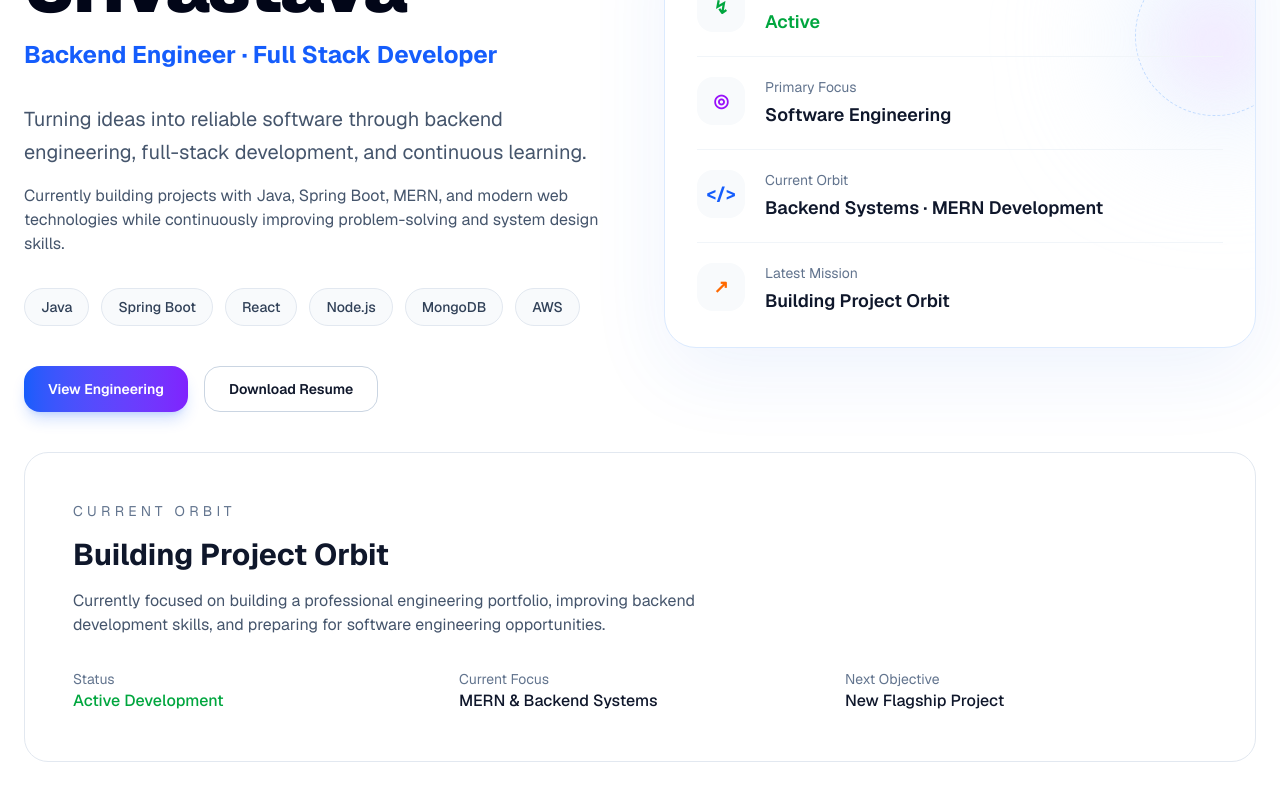
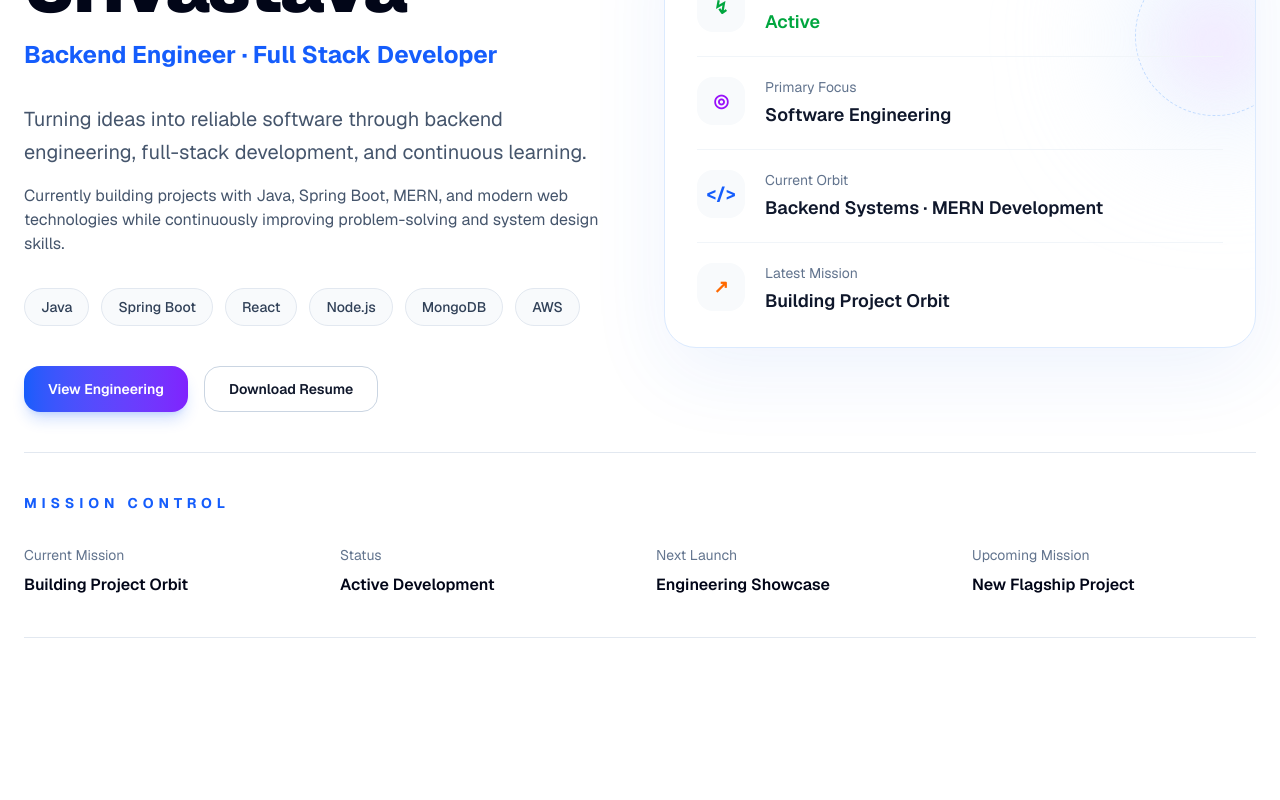
Before and after one commit to HARSHITA-SRIVASTAVA/project-orbit, a Next.js app: page / in a window 1280 px wide. Shown: the part 364-1164 px from the top of the page. After the commit the page ends 1082 px from the top, so only its background shows below. Built offline with nearby package versions, Linux system fonts and the light colour scheme.

Commit message:
feat:added mission control strip

```diff
--- a/components/home/CurrentOrbit.tsx
+++ b/components/home/CurrentOrbit.tsx
@@ -1,45 +1,42 @@
 import Container from "@/components/layout/Container";
+
+const missionItems = [
+  {
+    label: "Current Mission",
+    value: "Building Project Orbit",
+  },
+  {
+    label: "Status",
+    value: "Active Development",
+  },
+  {
+    label: "Next Launch",
+    value: "Engineering Showcase",
+  },
+  {
+    label: "Upcoming Mission",
+    value: "New Flagship Project",
+  },
+];
 
 export default function CurrentOrbit() {
   return (
     <section className="pb-20">
       <Container>
-        <div className="rounded-3xl border border-slate-200 p-8 md:p-12">
-          <p className="text-sm uppercase tracking-[0.3em] text-slate-500">
-            Current Orbit
+        <div className="border-y border-slate-200 py-10">
+          <p className="text-sm font-bold uppercase tracking-[0.35em] text-blue-600">
+            Mission Control
           </p>
 
-          <h2 className="mt-4 text-3xl font-bold text-slate-900">
-            Building Project Orbit
-          </h2>
-
-          <p className="mt-4 max-w-2xl text-slate-600">
-            Currently focused on building a professional engineering portfolio,
-            improving backend development skills, and preparing for software
-            engineering opportunities.
-          </p>
-
-          <div className="mt-8 grid gap-6 md:grid-cols-3">
-            <div>
-              <p className="text-sm text-slate-500">Status</p>
-              <p className="font-medium text-green-600">
-                Active Development
-              </p>
-            </div>
-
-            <div>
-              <p className="text-sm text-slate-500">Current Focus</p>
-              <p className="font-medium text-slate-900">
-                MERN & Backend Systems
-              </p>
-            </div>
-
-            <div>
-              <p className="text-sm text-slate-500">Next Objective</p>
-              <p className="font-medium text-slate-900">
-                New Flagship Project
-              </p>
-            </div>
+          <div className="mt-8 grid gap-8 md:grid-cols-4">
+            {missionItems.map((item) => (
+              <div key={item.label}>
+                <p className="text-sm text-slate-500">{item.label}</p>
+                <p className="mt-2 font-semibold text-slate-950">
+                  {item.value}
+                </p>
+              </div>
+            ))}
           </div>
         </div>
       </Container>
```
